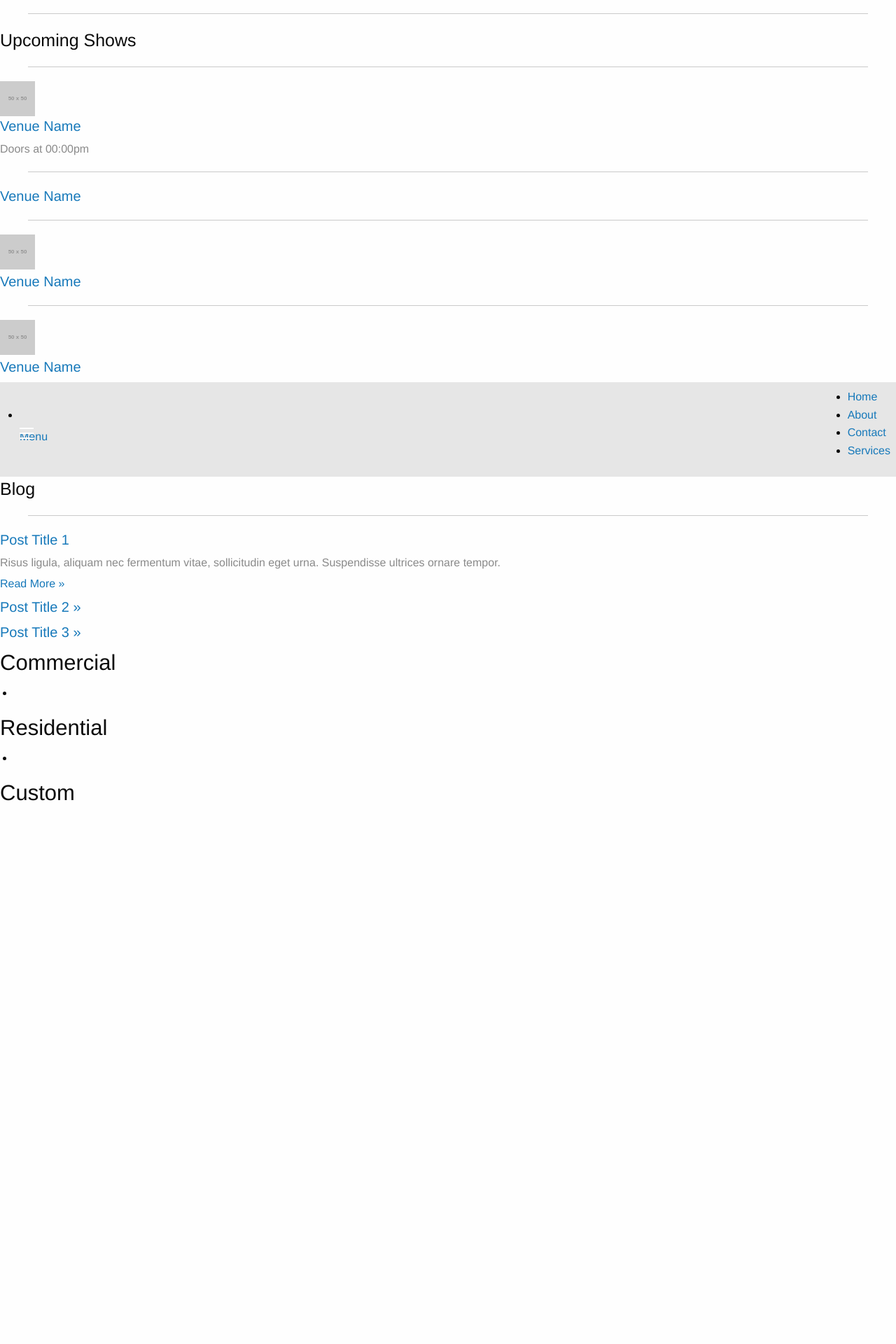
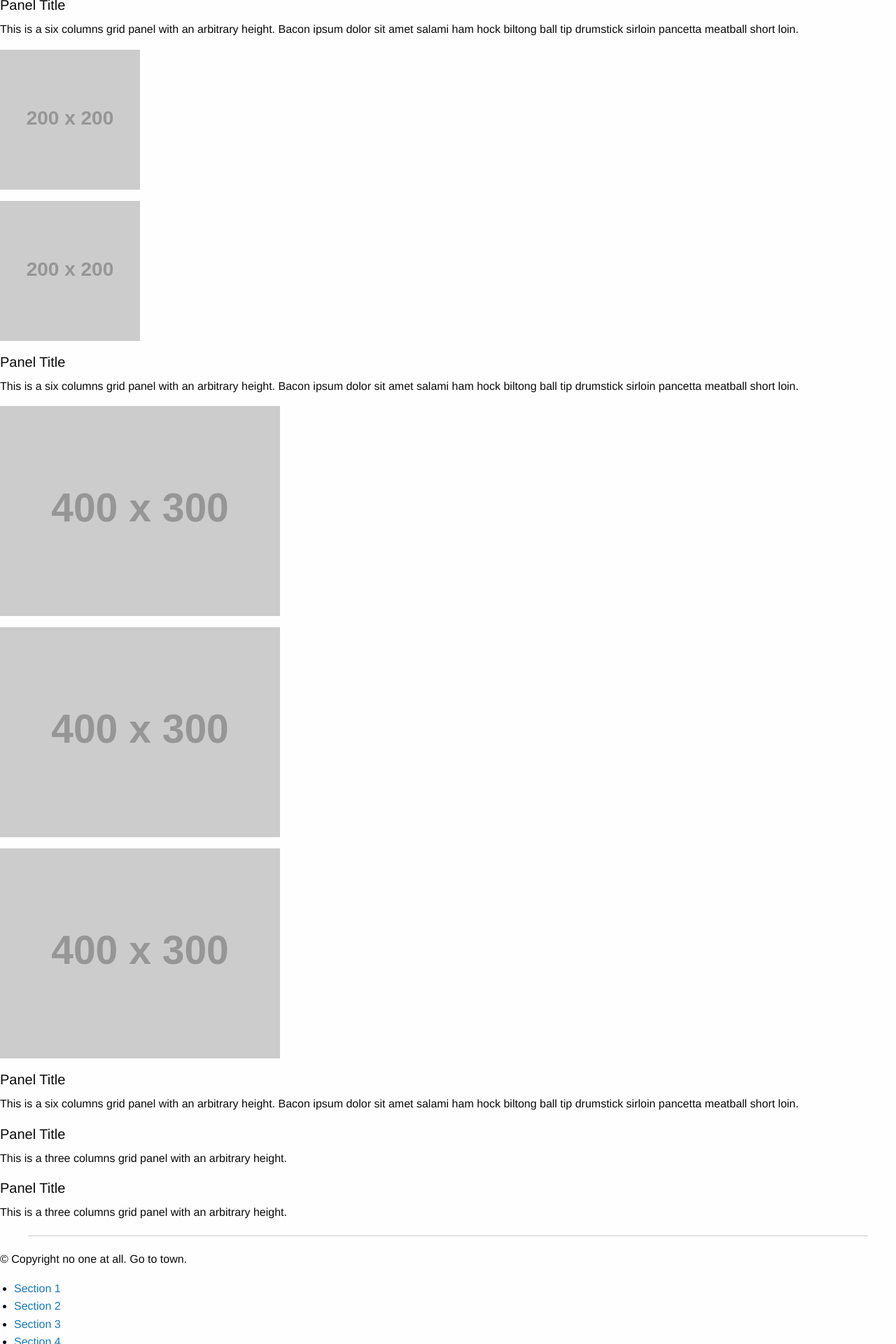
Before and after one commit to alucero270/affordable, a Rails app: template app/views/pages/services.html.erb in a window 1280 px wide. Shown: the part 751-2671 px from the top of the page at 70% size. Before the commit the page ends 1922 px from the top, so only its background shows below. Run offline with Rails 7, Linux system fonts and the light colour scheme; the template is opened without the code that fills it, so the values that code supplies are empty; style sheets or scripts are compiled from the project's sources; parts of the project's set-up code (start-up, migrations or seed data) failed here and were passed over; some libraries are stand-ins or nearby versions.

Commit message:
Services page has been set all links work need to set up mailer

```diff
--- a/app/views/layouts/_navigation.html.erb
+++ b/app/views/layouts/_navigation.html.erb
@@ -1,12 +1,33 @@
-<%# navigation styled for Zurb Foundation 5 %>
+
 <nav class="top-bar" data-topbar>
-  <ul class="title-area">
-    <li class="name"></li>
-    <li class="toggle-topbar menu-icon"><a href="assets/Logo.jpg"><span>Menu</span></a></li>
-  </ul>
+    <ul class="title-area">
+      <!-- Title Area -->
+      <li class="name">
+        <h1>
+          <a href="#">
+            Affordable Electrical Service
+          </a>
+        </h1>
+      </li>
+      <li class="toggle-topbar menu-icon"><a href="#"><span>Menu</span></a></li>
+    </ul>
+
+    <section class="top-bar-section">
+      <!-- Left Nav Section -->
+
+
+      <!-- Right Nav Section -->
+      <ul class="right">
+        <%# navigation styled for Zurb Foundation 5 %>
+
   <div class="top-bar-section">
     <ul>
       <%= render 'layouts/navigation_links' %>
     </ul>
   </div>
-</nav>
+
+
+
+      </ul>
+    </section>
+  </nav>
--- a/app/views/pages/services.html.erb
+++ b/app/views/pages/services.html.erb
@@ -1,110 +1,130 @@
+      <!-- Header and Nav -->
+
+  <!-- Main Grid Section -->
+
   <div class="row">
-	<div class="large-12 columns">
-    <!-- Content Slider -->
-	<div class="row">
-  <div class="large-12 columns">
-    <div id="slider">
-      <img src="../assets/Untitled.jpg" />
-    </div>
-    <hr />
+
+    <div class="large-3 columns">
+           <div class="panel">
+        <p>
+          <img src="http://placehold.it/200x200" />
+        </p>
       </div>
     </div>
-
-    <!-- End Content Slider -->
-	<div class="row">
-        <div class="large-12 columns">
-        	<div class="row">
-            <!-- Shows -->
-            	<div class="large-4 small-6 columns">
-
-            		<h4>Upcoming Shows</h4><hr>
-
-             		<div class="row">
-                		<div class="large-1 column">
-                  			<img src="http://placehold.it/50x50&text=[img]">
-                		</div>
-
     <div class="large-9 columns">
-
-                  			<h5><a href="#">Venue Name</a></h5>
-
-                  			<h6 class="subheader show-for-small">Doors at 00:00pm</h6>
-                		</div>
-              		</div><hr>
-
-              	<div class="hide-for-small">
-                	<div class="row">
-                		<div class="large-1 column">
-                    		                  		</div>
-
-                  		<div class="large-9 columns">
-                    		<h5 class="subheader"><a href="#">Venue Name</a></h5>
-                  		</div>
-                	</div><hr>
-
-                	<div class="row">
-                  		<div class="large-1 column">
-                    		<img src="http://placehold.it/50x50&text=[img]">
-                  		</div>
-
-                  		<div class="large-9 columns">
-                    		<h5 class="subheader"><a href="#">Venue Name</a></h5>
-                  		</div>
-                	</div><hr>
-
-                	<div class="row">
-                  		<div class="large-1 column">
-                    		<img src="http://placehold.it/50x50&text=[img]">
-                  		</div>
-
-                  		<div class="large-9 columns">
-                    		<h5 class="subheader"><a href="#">Venue Name</a></h5>
-                  		</div>
-                	</div>
-              	</div>
-            </div>
-            <!-- End Shows -->
-            <!-- Image -->
-            <div class="large-4 small-6 columns">
-             <%= render 'layouts/navigation' %>
-            </div>
-
-            <!-- End Image -->
-			<div class="large-4 small-12 columns">
-				<h4>Blog</h4><hr>
       <div class="panel">
-                		<h5><a href="#">Post Title 1</a></h5>
-                		<h6 class="subheader">Risus ligula, aliquam nec fermentum vitae, sollicitudin eget urna. Suspendisse ultrices ornare tempor.</h6>
-                		<h6><a href="#">Read More »</a></h6>
-              		</div>
-              		<div class="panel hide-for-small">
-               			<h5><a href="#">Post Title 2 »</a></h5>
-              		</div>
-              	<div class="panel hide-for-small">
-                	<h5><a href="#">Post Title 3 »</a></h5>
-              	</div>
-            </div>
-
-            <!-- End Feed -->
+        <h5>Panel Title</h5>
+        <p>This is a six columns grid panel with an arbitrary height. Bacon ipsum dolor sit amet salami ham hock biltong ball tip drumstick sirloin pancetta meatball short loin.</p>
       </div>
     </div>
   </div>
 
-    <!-- End Content -->
 
-<!-- End Footer -->
+
+  <div class="row">
+
+    <div class="large-9 columns">
+      <div class="panel">
+        <h5>Panel Title</h5>
+        <p>This is a six columns grid panel with an arbitrary height. Bacon ipsum dolor sit amet salami ham hock biltong ball tip drumstick sirloin pancetta meatball short loin.</p>
+      </div>
+    </div>
+    <div class="large-3 columns">
+      <div class="panel">
+        <p>
+          <img src="http://placehold.it/200x200" />
+        </p>
+      </div>
+    </div>
+  </div>
+
+ <div class="row">
+
+    <div class="large-3 columns">
+           <div class="panel">
+        <p>
+          <img src="http://placehold.it/200x200" />
+        </p>
+      </div>
+    </div>
+    <div class="large-9 columns">
+      <div class="panel">
+        <h5>Panel Title</h5>
+        <p>This is a six columns grid panel with an arbitrary height. Bacon ipsum dolor sit amet salami ham hock biltong ball tip drumstick sirloin pancetta meatball short loin.</p>
+      </div>
+    </div>
+  </div>
+  <div class="row">
+
+    <div class="large-4 columns">
+      <div class="panel">
+        <p>
+          <img src="http://placehold.it/400x300" />
+        </p>
+      </div>
+    </div>
+    <div class="large-4 columns">
+      <div class="panel">
+        <p>
+          <img src="http://placehold.it/400x300" />
+        </p>
+      </div>
+    </div>
+    <div class="large-4 columns">
+      <div class="panel">
+        <p>
+          <img src="http://placehold.it/400x300" />
+        </p>
+      </div>
+    </div>
+
+  </div>
+
+
+  <div class="row">
+
+    <div class="large-6 columns">
+      <div class="panel">
+        <h5>Panel Title</h5>
+        <p>This is a six columns grid panel with an arbitrary height. Bacon ipsum dolor sit amet salami ham hock biltong ball tip drumstick sirloin pancetta meatball short loin.</p>
+      </div>
+    </div>
+    <div class="large-3 columns">
+      <div class="panel">
+        <h5>Panel Title</h5>
+        <p>This is a three columns grid panel with an arbitrary height.</p>
+      </div>
+    </div>
+    <div class="large-3 columns">
+      <div class="panel">
+        <h5>Panel Title</h5>
+        <p>This is a three columns grid panel with an arbitrary height.</p>
+      </div>
+    </div>
+
+  </div>
+
+  <!-- End Grid Section -->
 
 
 
- <h3>Commercial</h3>
- <ul>
- 	<li></li>
+  <!-- Footer -->
+
+  <footer class="row">
+    <div class="large-12 columns">
+      <hr />
+      <div class="row">
+        <div class="large-6 columns">
+          <p>© Copyright no one at all. Go to town.</p>
+        </div>
+        <div class="large-6 columns">
+          <ul class="inline-list right">
+            <li><a href="#">Section 1</a></li>
+            <li><a href="#">Section 2</a></li>
+            <li><a href="#">Section 3</a></li>
+            <li><a href="#">Section 4</a></li>
           </ul>
-<h3>Residential</h3>
- <ul>
- 	<li></li>
- </ul>
-<h3>Custom</h3>
- <ul>
-
- </ul>
+        </div>
+      </div>
+    </div>
+  </footer>
```
Also changed, not shown: app/views/pages/about.html.erb (+5 -4 lines), app/views/visitors/new.html.erb (+7 -1 lines). Lines whose indentation alone changed are shown as unchanged.
